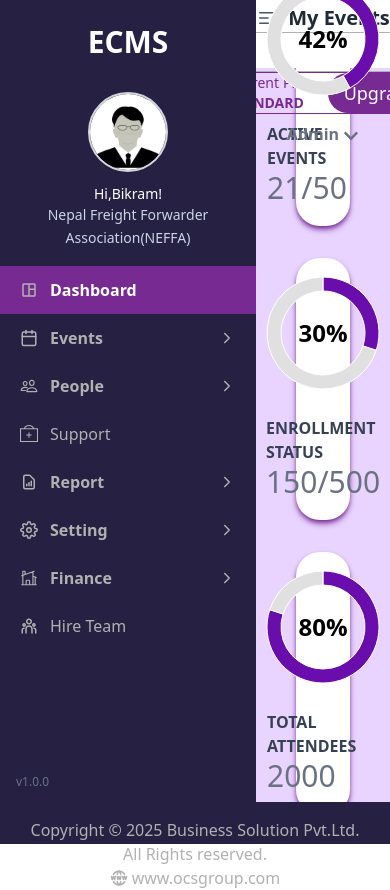
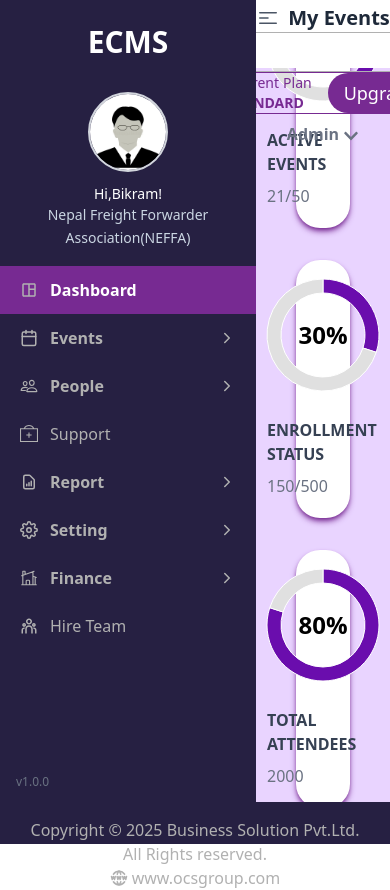
Before and after one commit to koiraladarwin/ecmsadminpage, a React (Vite) app: page / in a window 390 px wide. Built offline with nearby package versions, Linux system fonts and the light colour scheme.

Commit message:
fix:fix the responsiveness

```diff
--- a/src/features/dashboard/components/NavBar.jsx
+++ b/src/features/dashboard/components/NavBar.jsx
@@ -8,7 +8,7 @@ const NavBar = () => {
   const pathname = useLocation().pathname.split("/")[1]
 
   return (
-    <div className="h-[8vh] bg-white px-6 py-1 flex flex-col lg:flex-row lg:justify-between gap:5 xl:gap-0 items-center sticky top-0">
+    <div className="h-[8vh] bg-white px-6 py-1 flex flex-col lg:flex-row lg:justify-between gap:5 xl:gap-0 items-center sticky top-0 z-2">
       <div className="flex flex-col md:flex-row md:flex-2 items-center md:gap-20">
         {/* My Events with icon */}
         <div className="flex items-center gap-2 text-lg font-semibold text-gray-800 whitespace-nowrap">
--- a/src/features/dashboard/home/components/HireBox.jsx
+++ b/src/features/dashboard/home/components/HireBox.jsx
@@ -9,7 +9,7 @@ export default function HireBox() {
       <span className="text-[11px] sm:text-[12px] md:text-[12px] lg:text-[12px] lg:pl-15 xl:pl-16 pl-15 sm:pl-15  md:pl-10   text-sidebar-bg font-bold md:font-extrabold lg:font-extrabold xl:font-extrabold">
         HIRE TEAM FROM OCS FOR EVENT CHECK-IN MANAGEMENT
       </span>
-      <button className="bg-primary text-white text-[12px] md:text-sm ml-5 md:ml-0 lg:ml-0 xl:mt-2 px-4 md:px-8 lg:px-9 lg:mt-2 mt-3 md:mt-0 md:py-1 rounded-full">
+      <button className="bg-primary text-white text-[12px] md:text-sm ml-5 md:ml-0 lg:ml-0 xl:mt-2 px-4 md:px-8 lg:px-9 lg:mt-4 mt-3 md:mt-3 md:py-1 rounded-full">
         HIRE
       </button>
     </div>
--- a/src/features/dashboard/home/components/StatBox.jsx
+++ b/src/features/dashboard/home/components/StatBox.jsx
@@ -5,7 +5,7 @@ export default function StatBox({ title, value, Icon }) {
         <Icon className="text-white" size={32} />
       </div>
       <div className="text-primary-dark font-bold md:font-extrabold lg:font-extrabold xl:font-extrabold text-[11px] sm:text-[12px] pl-14  md:pl-15 lg:pl-15 xl:pl-15  md:text-[12px] lg:text-[12px] xl:text-[12px] text-sm">{title}</div>
-      <div className="text-3xl md:text-4xl lg:text-4xl xl:text-4xl font-bold text-textgray">{value}</div>
+      <div className="text-3xl md:text-3xl lg:text-3xl xl:text-3xl font-semibold text-textgray">{value}</div>
     </div>
   );
 }
--- a/src/features/dashboard/home/components/StatCard.jsx
+++ b/src/features/dashboard/home/components/StatCard.jsx
@@ -2,13 +2,13 @@ import DonutChart from "./charts/DonutChart";
 
 export default function StatCard({ title, value, total, showTotal = false }) {
   return (
-    <div className="bg-white shadow-md rounded-3xl flex flex-col md:flex-row shadow-sidebar-hover items-center gap-2">
+    <div className="bg-white shadow-md rounded-3xl flex flex-col md:flex-row shadow-sidebar-hover items-center gap-2 lg:gap-1 xl:gap-2">
       <div>
         <DonutChart value={value} total={total} />
       </div>
-      <div className="flex flex-col gap- pb-5 md:pb-0">
+      <div className="flex flex-col gap-2 pb-5 md:pb-0">
         <div className=" text-md font-bold w-28 break-words text-gray-700">{title}</div>
-        <div className=" text-3xl text-gray-500  pt-0 md:pt-5">{showTotal ? total : `${value}/${total}`}</div>
+        <div className="md:text-3xl lg:text-3xl text-gray-500 pt-0 md:pt-5">{showTotal ? total : `${value}/${total}`}</div>
       </div>
     </div>
   );
--- a/src/features/dashboard/home/components/charts/ComboChart.jsx
+++ b/src/features/dashboard/home/components/charts/ComboChart.jsx
@@ -33,7 +33,7 @@ const ComboChart = () => {
             </label>
             <label className="flex items-center gap-2 cursor-pointer">
               <input type="checkbox" className="w-4 h-4 accent-purple-600" />
-              <span className="text-sm  text-sidebar-bg font-bold">Semi Annual</span>
+              <span className="text-sm  text-sidebar-bg font-bold ">Semi Annual</span>
             </label>
           </div>
           <div className="flex flex-col">
@@ -43,7 +43,7 @@ const ComboChart = () => {
             </label>
             <label className="flex items-center gap-2 cursor-pointer">
               <input type="checkbox" className="w-4 h-4 accent-purple-600" />
-              <span className="text-sm text-sidebar-bg font-bold">Semi Annual</span>
+              <span className="text-sm text-sidebar-bg font-bold">Annual</span>
             </label>
           </div>
         </div>
--- a/src/features/dashboard/home/pages/Home.jsx
+++ b/src/features/dashboard/home/pages/Home.jsx
@@ -9,8 +9,8 @@ import { MdPersonOutline } from "react-icons/md";
 
 export default function Home() {
   return (
-    <div className="h-full w-full py-4 px-10  flex flex-col space-y-6 justify-center pt-360 md:pt-100 ">
-      <div className="grid grid-cols-1 md:grid-cols-3 gap-8 flex-2">
+    <div className="h-full w-full py-4 px-10 md:px-5 lg:px-2 xl:px-10  flex flex-col space-y-6 justify-center pt-360 md:pt-305 lg:pt-100">
+      <div className="grid grid-cols-1 lg:grid-cols-3 gap-8 lg:gap-2 xl:gap-8 flex-1">
         <StatCard title="ACTIVE EVENTS" value={21} total={50} subtext="21/50" />
         <StatCard title="ENROLLMENT STATUS" value={150} total={500} subtext="150/500" />
         <StatCard title="TOTAL ATTENDEES" value={1600} total={2000} showTotal={true} />
@@ -22,7 +22,7 @@ export default function Home() {
         <WeatherWidget />
       </div>
 
-      <div className="grid grid-cols-1 md:grid-cols-4 gap-8 items-center flex-1 pb-10">
+      <div className="grid grid-cols-1 lg:grid-cols-4 gap-8 items-center flex-1 pb-10">
         <HireBox />
         <StatBox title="ENROLLED STAFF" value="4" Icon={MdPersonOutline} />
         <StatBox title="ACTIVE ISSUES" value="0" Icon={BsPersonVcard} />
```
